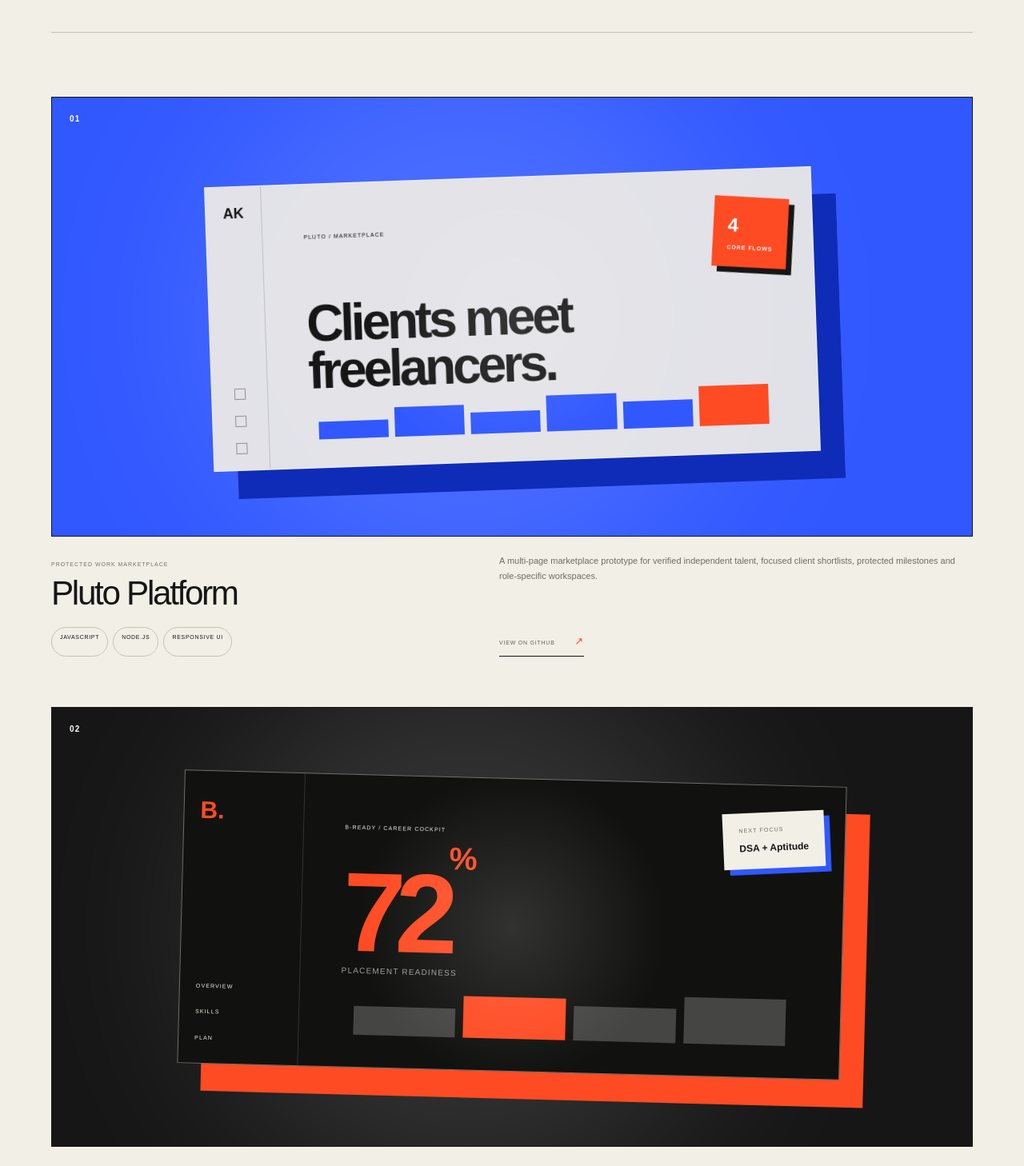
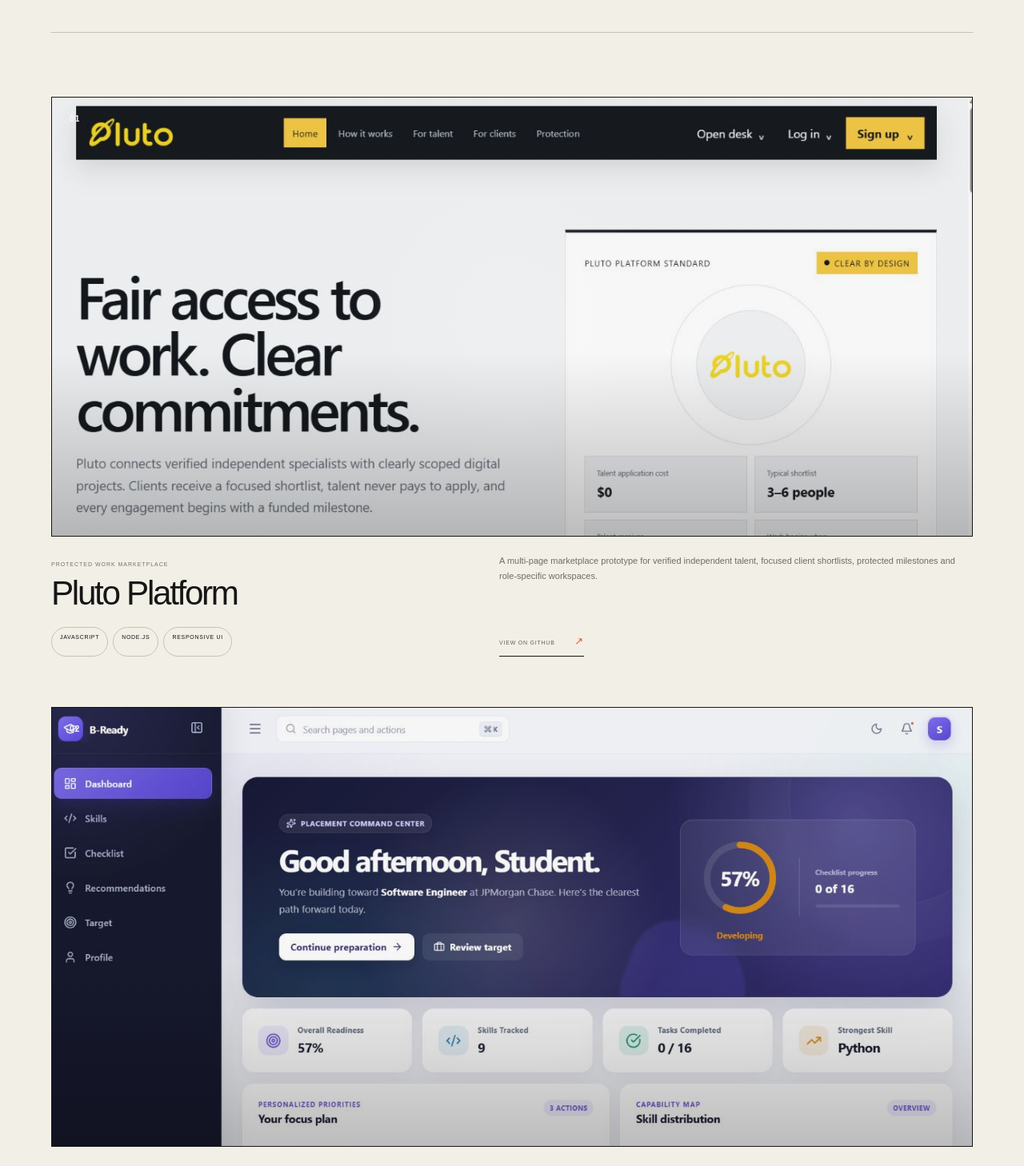
Before and after one commit to akshaey2007-lang/portfolio, a Next.js app: page / in a window 1280 px wide. Shown: the part 1226-2684 px from the top of the page at 80% size. Built offline with nearby package versions, Linux system fonts and the light colour scheme.

Commit message:
Add real project previews for Pluto and B-Ready

```diff
--- a/app/globals.css
+++ b/app/globals.css
@@ -70,6 +70,9 @@
 .project-card--blue .project-visual { color: white; background: var(--blue); }
 .project-card--orange .project-visual { background: var(--orange); }
 .project-card--ink .project-visual { color: white; background: var(--ink); }
+.project-preview-image { position: absolute; inset: 0; width: 100%; height: 100%; object-fit: cover; object-position: center top; transform: scale(1.015); transition: transform .5s cubic-bezier(.2,.7,.2,1); }
+.project-card:hover .project-preview-image { transform: scale(1.035); }
+.project-visual:has(.project-preview-image):before { content: ''; position: absolute; inset: 0; z-index: 2; pointer-events: none; background: linear-gradient(180deg, #00000008 58%, #00000042 100%); }
 .card-glow { position: absolute; z-index: -1; width: 58%; aspect-ratio: 1; left: 45%; top: 50%; transform: translate(-50%,-50%); border-radius: 50%; background: white; filter: blur(110px); opacity: .12; }
 .project-number { position: absolute; left: 22px; top: 19px; font-size: 10px; font-weight: 900; letter-spacing: .12em; }
 .interface-mock { position: absolute; inset: 0; display: grid; place-items: center; }
--- a/app/page.tsx
+++ b/app/page.tsx
@@ -1,6 +1,7 @@
 'use client';
 
 import { useEffect, useState, type PointerEvent as ReactPointerEvent } from 'react';
+import Image from 'next/image';
 
 const projects = [
   {
@@ -11,6 +12,8 @@
     tags: ['JavaScript', 'Node.js', 'Responsive UI'],
     tone: 'blue',
     visual: 'pluto',
+    image: '/pluto-preview.png',
+    imageAlt: 'Pluto marketplace homepage showing its fair-access work platform',
     href: 'https://github.com/akshaey2007-lang/pluto-platform',
     featured: true,
   },
@@ -22,6 +25,8 @@
     tags: ['React', 'Vite', 'LocalStorage'],
     tone: 'ink',
     visual: 'readiness',
+    image: '/b-ready-preview.png',
+    imageAlt: 'B-Ready placement readiness dashboard with progress and skill insights',
     href: 'https://github.com/akshaey2007-lang/B-Ready',
     featured: true,
   },
@@ -148,10 +153,14 @@
             <article className={`project-card project-card--${project.tone} ${project.featured ? 'project-card--wide' : ''}`} key={project.number} onPointerMove={tiltCard} onPointerLeave={resetCard}>
               <div className="project-visual">
                 <div className="card-glow" />
-                {project.visual === 'pluto' && <div className="interface-mock interface-mock--dashboard"><div className="mock-rail"><b>AK</b><i /><i /><i /></div><div className="mock-main"><small>PLUTO / MARKETPLACE</small><strong>Clients meet<br />freelancers.</strong><div className="mock-chart"><i /><i /><i /><i /><i /><i /></div></div><div className="mock-float">4<span>Core flows</span></div></div>}
-                {project.visual === 'readiness' && <div className="interface-mock interface-mock--readiness"><div className="readiness-nav"><b>B.</b><span>OVERVIEW</span><span>SKILLS</span><span>PLAN</span></div><div className="readiness-main"><small>B-READY / CAREER COCKPIT</small><strong>72<sup>%</sup></strong><p>Placement readiness</p><div className="readiness-bars"><i /><i /><i /><i /></div></div><div className="readiness-focus"><span>NEXT FOCUS</span><b>DSA + Aptitude</b></div></div>}
-                {project.visual === 'mobile' && <div className="interface-mock interface-mock--mobile"><div className="phone phone-one"><small>DISCOVER</small><b>01</b><i /></div><div className="phone phone-two"><small>BUILD</small><b>02</b><i /></div><div className="orbit orbit-one" /><div className="orbit orbit-two" /></div>}
-                {project.visual === 'lab' && <div className="interface-mock interface-mock--lab"><div className="lab-ring"><span>04</span><i /><i /><i /></div><div className="lab-tag lab-tag--one">IDEA</div><div className="lab-tag lab-tag--two">CODE</div><div className="lab-tag lab-tag--three">SHIP</div></div>}
+                {project.image ? (
+                  <Image className="project-preview-image" src={project.image} alt={project.imageAlt} width={1440} height={900} sizes="(max-width: 900px) 100vw, 80vw" />
+                ) : (
+                  <>
+                    {project.visual === 'mobile' && <div className="interface-mock interface-mock--mobile"><div className="phone phone-one"><small>DISCOVER</small><b>01</b><i /></div><div className="phone phone-two"><small>BUILD</small><b>02</b><i /></div><div className="orbit orbit-one" /><div className="orbit orbit-two" /></div>}
+                    {project.visual === 'lab' && <div className="interface-mock interface-mock--lab"><div className="lab-ring"><span>04</span><i /><i /><i /></div><div className="lab-tag lab-tag--one">IDEA</div><div className="lab-tag lab-tag--two">CODE</div><div className="lab-tag lab-tag--three">SHIP</div></div>}
+                  </>
+                )}
                 <span className="project-number">{project.number}</span>
               </div>
               <div className="project-copy">
```
Also changed, not shown: public/b-ready-preview.png (added), public/pluto-preview.png (added).
